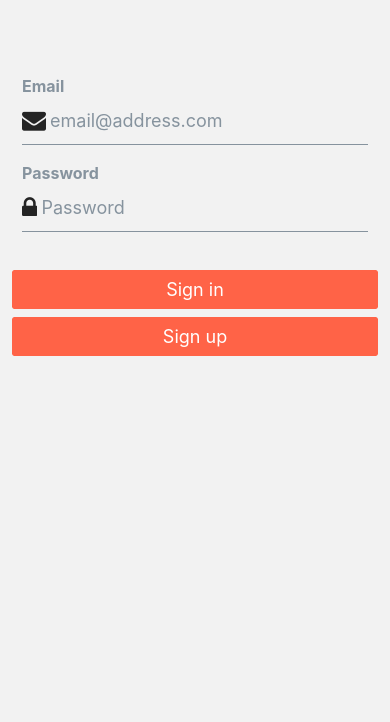
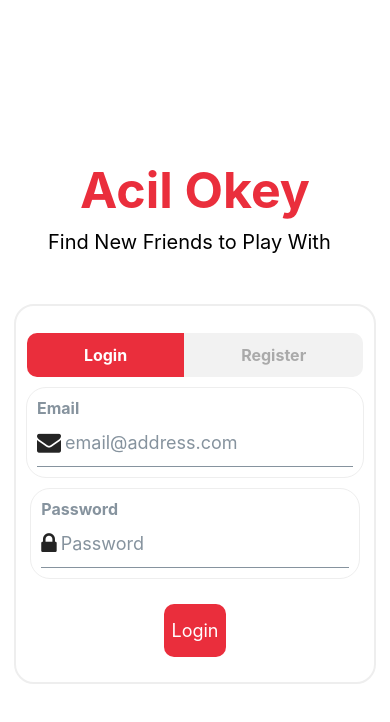
Before and after one commit to Teamuchin/AcilOkeyApp, a React Native app: screen /Auth in a window 390 px wide. Shown: the top 722 px of the page. Built offline with nearby package versions, Linux system fonts and the light colour scheme.

Commit message:
Login version 1
auth.tsx (login) dosyasını güncelledim:
presentation'dakine benzer bi login yaptım,
register yapılacak,
tile efekti yapılacak

```diff
--- a/components/Auth.tsx
+++ b/components/Auth.tsx
@@ -1,5 +1,5 @@
 import React, { useState } from 'react'
-import { Alert, StyleSheet, View, AppState } from 'react-native'
+import { Alert, StyleSheet, View, AppState, Text, TouchableOpacity } from 'react-native'
 import { supabase } from '../lib/supabase'
 import { Button, Input } from '@rneui/themed'
 
@@ -19,6 +19,7 @@ export default function Auth() {
   const [email, setEmail] = useState('')
   const [password, setPassword] = useState('')
   const [loading, setLoading] = useState(false)
+  const [isLogin, setIsLogin] = useState(true)
 
   async function signInWithEmail() {
     setLoading(true)
@@ -48,7 +49,36 @@ export default function Auth() {
 
   return (
     <View style={styles.container}>
-      <View style={[styles.verticallySpaced, styles.mt20]}>
+      <View style={styles.title}>
+        <Text style={styles.titleText}>Acil Okey</Text>
+      </View>
+      <View style={styles.slogan}>
+        <Text style={styles.sloganText}>Find New Friends to Play With  </Text>
+      </View>
+      <View style={styles.loginContainer}>
+        <View style={styles.login_register_switch}>
+          <TouchableOpacity style={[
+            styles.switchButton,
+            isLogin && styles.activeButton,
+            { borderTopLeftRadius: 10, borderBottomLeftRadius: 10 }
+          ]}
+          onPress={() => setIsLogin(true)}
+          >
+            <Text style={[styles.switchText, isLogin && styles.activeText]}>Login</Text>
+          </TouchableOpacity>
+          <TouchableOpacity style={[
+            styles.switchButton,
+            !isLogin && styles.activeButton,
+            { borderTopRightRadius: 10, borderBottomRightRadius: 10 }
+          ]}
+          onPress={() => setIsLogin(false)}
+          >
+            <Text style={[styles.switchText, !isLogin && styles.activeText]}>Register</Text>
+          </TouchableOpacity>
+
+            {/* Burada isLogin durumuna göre form veya butonları gösterebilirsin */}
+          </View>
+        <View style={styles.inputs}>
           <Input
             label="Email"
             leftIcon={{ type: 'font-awesome', name: 'envelope' }}
@@ -58,7 +88,7 @@ export default function Auth() {
             autoCapitalize={'none'}
           />
         </View>
-      <View style={styles.verticallySpaced}>
+        <View style={styles.inputs}>
           <Input
             label="Password"
             leftIcon={{ type: 'font-awesome', name: 'lock' }}
@@ -69,11 +99,18 @@ export default function Auth() {
             autoCapitalize={'none'}
           />
         </View>
-      <View style={[styles.verticallySpaced, styles.mt20]}>
-        <Button color={'tomato'} title="Sign in" disabled={loading} onPress={() => signInWithEmail()} />
+        <View style={styles.login_button}>
+          <Button
+            color={'#ea2e3c'}
+            title="Login"
+            disabled={loading}
+            onPress={() => signInWithEmail()}
+            containerStyle={{ width: '92%' }}
+            buttonStyle={{ paddingVertical: 15,
+              borderRadius: 10,
+            }}
+          />
         </View>
-      <View style={styles.verticallySpaced}>
-        <Button color={'tomato'} title="Sign up" disabled={loading} onPress={() => signUpWithEmail()} />
       </View>
     </View>
   )
@@ -81,15 +118,85 @@ export default function Auth() {
 
 const styles = StyleSheet.create({
   container: {
-    marginTop: 40,
-    padding: 12,
+    flex: 1,
+    backgroundColor: '#fff',
+    justifyContent: 'center',
+    alignItems: 'center',
+    paddingTop: 0,
   },
-  verticallySpaced: {
-    paddingTop: 4,
-    paddingBottom: 4,
-    alignSelf: 'stretch',
+  title: {
+    marginBottom: 10,
   },
-  mt20: {
-    marginTop: 20,
+  titleText: {
+    fontSize: 50,
+    fontWeight: 'bold',
+    color: '#ea2e3c',
+  },
+  slogan: {
+  },
+  sloganText: {
+    fontSize: 20,
+    color: '#000',
+  },
+  loginContainer: {
+    marginTop: 50,
+    marginHorizontal: 20,
+    borderWidth: 2,
+    borderRadius: 20,
+    borderColor: '#eee',
+    flex: 0.54,
+    justifyContent: 'center',
+    alignItems: 'center',
+  },
+  login_register_switch: {
+    flexDirection: 'row',
+    justifyContent: 'center',
+    alignItems: 'center',
+    marginBottom: 10,
+    paddingTop: 32,
+    marginTop: 0,
+    gap: 0,
+  },
+  inputs: {
+    marginHorizontal: 10,
+    flexDirection: 'row',
+    justifyContent: 'center',
+    alignItems: 'center',
+    marginBottom: 10,
+    borderWidth: 1,
+    borderColor: '#eee',
+    borderRadius: 20,
+    paddingTop: 10
+  },
+  login_button: {
+    marginTop: 15,
+    flexDirection: 'row',
+    justifyContent: 'center',
+    alignItems: 'center',
+    marginBottom: 30,
+  },
+
+
+  switchContainer: {
+    flexDirection: 'row',
+    alignSelf: 'center',
+    marginVertical: 20,
+  },
+  switchButton: {
+    paddingVertical: 12,
+    paddingHorizontal: 57,
+    backgroundColor: '#f2f2f2',
+  },
+  activeButton: {
+    backgroundColor: '#ea2e3c',
+  },
+  switchText: {
+    color: '#aaa',
+    fontSize: 16,
+    fontWeight: 'bold',
+    textAlign: 'center',
+  },
+  activeText: {
+    color: '#fff',
   },
 })
```
Lines whose indentation alone changed are shown as unchanged.
